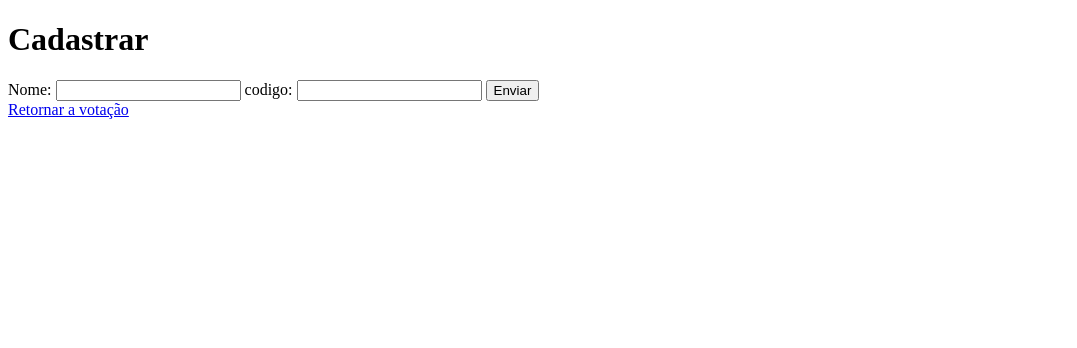
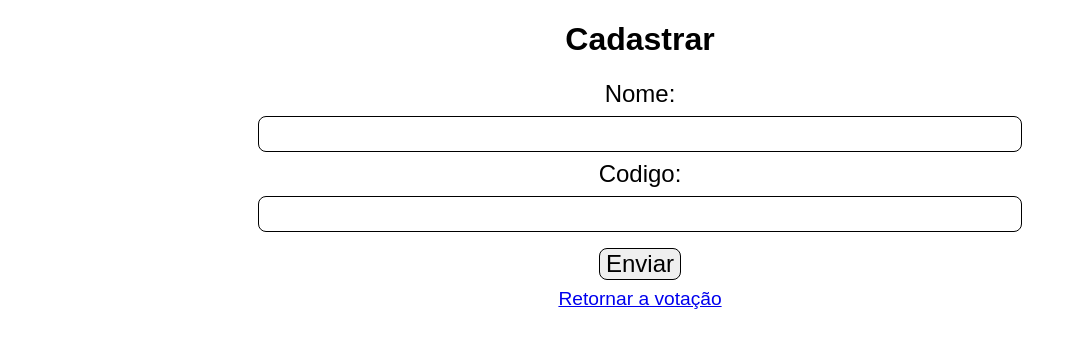
Before and after one commit to CauaRojas/urna-django, a Django app: page /cadastro/ in a window 1280 px wide. Shown: the top 348 px of the page, without its empty margins (0-1077 px from the left). Run offline with Django 4.2, Linux system fonts and the light colour scheme.

Commit message:
did a bunch of stuff

```diff
--- /dev/null
+++ b/main/static/main/cadastro.css
@@ -0,0 +1,29 @@
+.erro {
+    color: red;
+}
+html {
+    font-family: sans-serif;
+    text-align: center;
+}
+input {
+    width: 60%;
+    height: 2rem;
+    border-radius: 0.5rem;
+    border: 1px solid #000;
+    margin: 0.5rem 0;
+    font-size: 1.5rem;
+}
+label {
+    display: block;
+    font-size: 1.5rem;
+}
+button {
+    height: 2rem;
+    border-radius: 0.5rem;
+    border: 1px solid #000;
+    margin: 0.5rem 0;
+    font-size: 1.5rem;
+}
+a {
+    font-size: 1.2rem;
+}
--- a/main/templates/cadastro.html
+++ b/main/templates/cadastro.html
@@ -4,12 +4,10 @@
         <meta charset="UTF-8" />
         <meta http-equiv="X-UA-Compatible" content="IE=edge" />
         <meta name="viewport" content="width=device-width, initial-scale=1.0" />
-        <title>Document</title>
-        <style>
-            .erro {
-                color: red;
-            }
-        </style>
+        {% load static %}
+        <link rel="stylesheet" href="{% static 'main/cadastro.css' %}" />
+        <title>Cadastrar</title>
+
     </head>
     <body>
         <h1 class="{{erro}}">{% if erro %}
@@ -19,12 +17,16 @@
         {% endif %}
     </h1>
         <form action="/cadastrar">
-            <label for="nome">Nome:</label>
-            <input type="text" name="nome">
-            </input>
-            <label for="codigo">codigo:
-            </label>
-            <input type="text" name="codigo">
+            <div>
+                <label for="nome">Nome:</label>
+                <input type="text" name="nome" id="nome">
+                </input>
+            </div>
+            <div>
+                <label for="codigo">Codigo:
+                </label>
+                <input type="text" name="codigo" id="codigo">
+            </div>
             <button type="submit">Enviar</button>
         </form>
         <a href="/">Retornar a votação</a>
--- a/main/views.py
+++ b/main/views.py
@@ -31,9 +31,9 @@ alunos = {"07340": "Allice Sales da silva",
 
 candidatos = [
     {
-        'name': 'Juliette BBB',
-                'descricao': 'Mulher, Cantora, Empreendedora, Embaixador, Empoderada, Paraibana, LGBTQIA+, lutando pelo direitos de todos. Cuscuz salva vidas!',
-                'img': "https://s2.glbimg.com/WU3jadMzNrZMZyqLK24Ej-eV-7k=/0x0:1500x1500/984x0/smart/filters:strip_icc()/i.s3.glbimg.com/v1/AUTH_59edd422c0c84a879bd37670ae4f538a/internal_photos/bs/2021/K/3/ztZD9BQ06ifX4IAv46nA/juliette-chapeu.jpg"
+        'name': 'Paulo Muzy',
+                'descricao': 'Maromba, peitudo, amo e vivo pela robertinha, vulgo minha vida, Lives matinais são a minha paixão, Vou lutar pela comunidade marombeira. Amo Creatina!',
+                "img": "https://www.pragmatismopolitico.com.br/wp-content/uploads/2022/07/paulo-muzy.png"
     },
     {
         'name': 'Francisco Pio',
@@ -41,10 +41,11 @@ candidatos = [
                 'img': 'https://i.imgur.com/DMexgbj.jpg'
     },
     {
-        'name': 'Paulo Muzy',
-                'descricao': 'Maromba, peitudo, amo e vivo pela robertinha, vulgo minha vida, Lives matinais são a minha paixão, Vou lutar pela comunidade marombeira. Amo Creatina!',
-                "img": "https://www.pragmatismopolitico.com.br/wp-content/uploads/2022/07/paulo-muzy.png"
-    }, ]
+        'name': 'Juliette BBB',
+                'descricao': 'Mulher, Cantora, Empreendedora, Embaixador, Empoderada, Paraibana, LGBTQIA+, lutando pelo direitos de todos. Cuscuz salva vidas!',
+                'img': "https://s2.glbimg.com/WU3jadMzNrZMZyqLK24Ej-eV-7k=/0x0:1500x1500/984x0/smart/filters:strip_icc()/i.s3.glbimg.com/v1/AUTH_59edd422c0c84a879bd37670ae4f538a/internal_photos/bs/2021/K/3/ztZD9BQ06ifX4IAv46nA/juliette-chapeu.jpg"
+    },
+]
 removedCandidates = []
 
 
--- /dev/null
+++ b/vote.txt
@@ -0,0 +1,2 @@
+07242 2
+07307 3
--- a/vote2.txt
+++ b/vote2.txt
@@ -0,0 +1 @@
+07242 1
```
Also changed, not shown: main/static/main/vencedor.css (added, +34 -0 lines), main/templates/vencedor.html (+27 -2 lines).
